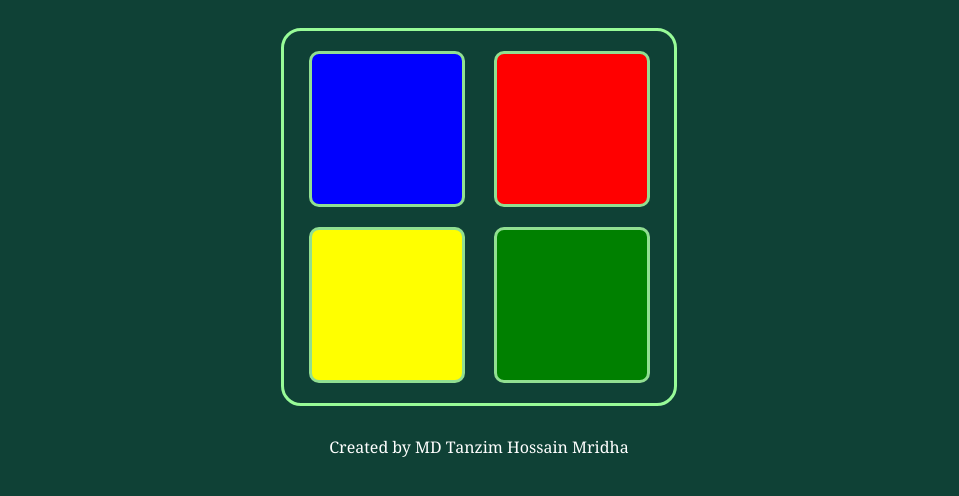
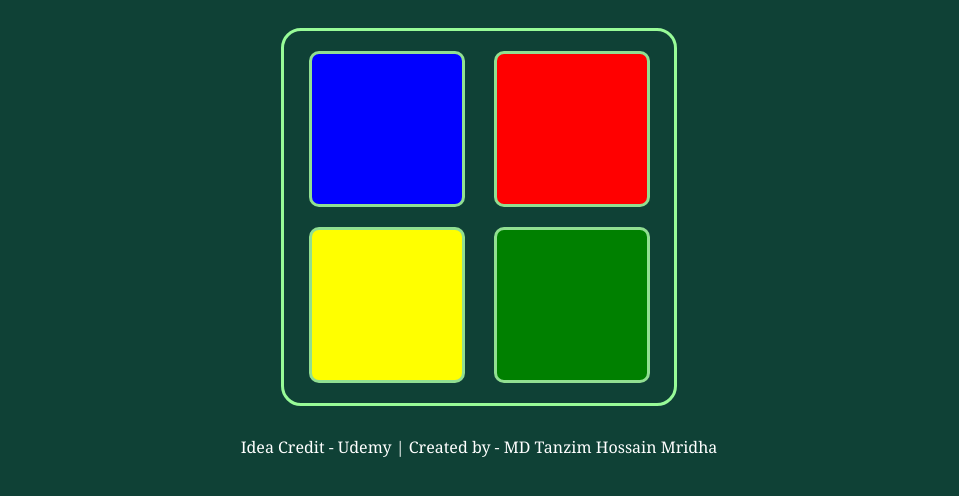
Before and after one commit to jafirwadi/Sequence-Quest, a plain HTML site: page index.html in a window 1280 px wide. Shown: the part 136-632 px from the top of the page, without its empty margins (169-1128 px from the left). Drawn offline with nearby package versions, Linux system fonts and the light colour scheme.

Commit message:
Update index.html

```diff
--- a/index.html
+++ b/index.html
@@ -18,8 +18,9 @@
         <div type="button" id="green" class="btn green"></div>
     </div>
 
-    <footer class="text">Created by MD Tanzim Hossain Mridha</footer>
+    <footer class="text">Idea Credit - Udemy | Created by - MD Tanzim Hossain Mridha</footer>
     <script src="https://ajax.googleapis.com/ajax/libs/jquery/3.7.1/jquery.min.js"></script>
     <script src="./index.js" charset="UTF-8"></script>
 </body>
+
 </html>
```
